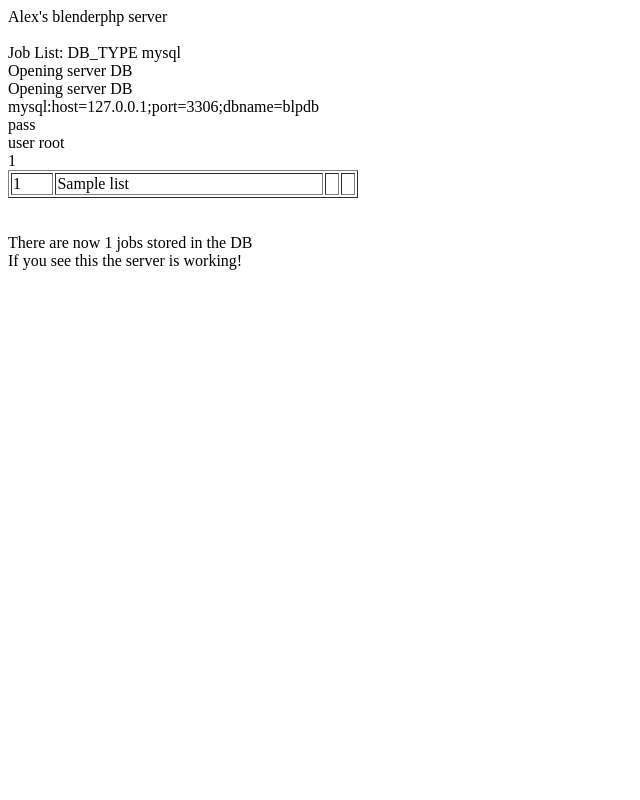
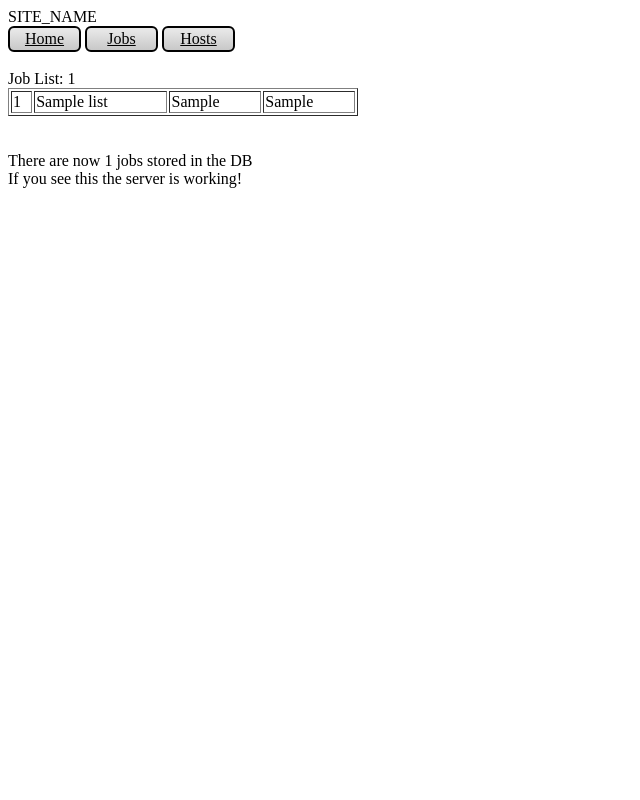
Before and after one commit to avolf/blender_phpserver, a PHP site: page / in a window 1280 px wide. Shown: the whole page, without its empty margins (0-640 px from the left). Run offline with PHP 8.4, Linux system fonts and the light colour scheme; tables that the repository leaves empty or names only in its code hold one stand-in row (values such as "Sample post"); data that the repository does not hold is empty; some libraries are stand-ins or nearby versions.

Commit message:
server: index page now using a templated design (blp-page.tpl.php)

```diff
--- a/server/blp-config.php
+++ b/server/blp-config.php
@@ -10,4 +10,6 @@ define('DB_PASSWORD', '');
 define('DB_HOST', '127.0.0.1');
 /** SQL DB port */
 define('DB_PORT', '3306');
+/** Site name */
+define('SITE_NAME', "Alex's Blender PHP Server");
 ?>
--- a/server/blp-loaddb.php
+++ b/server/blp-loaddb.php
@@ -9,16 +9,16 @@ function init_blphp_db()
 	require_once(RPATH.BLPINC.'/blp-job.php');
 	require_once(RPATH.'/blp-config.php');
 
-	echo "DB_TYPE ";
-	echo DB_TYPE;
-	echo "<br>\n";
+	#echo "DB_TYPE ";
+	#echo DB_TYPE;
+	#echo "<br>\n";
 
 	if (DB_TYPE == 'sqlite2') {
-		echo "Opening SQLite2 DB";
+		#echo "Opening SQLite2 DB";
 		$blpdb=new BlpDB(DB_TYPE,DB_NAME);
 	}
 	else {
-		echo "Opening server DB<br>\n";
+		#echo "Opening server DB<br>\n";
 		$blpdb=new BlpDB(DB_TYPE,DB_HOST,DB_PORT,DB_NAME,DB_USER,DB_PASSWORD);
 	}
 
--- a/server/include/blp-db.php
+++ b/server/include/blp-db.php
@@ -16,9 +16,9 @@ class BlpDB extends PDO
 		$this->user=$user;
 		$this->pass=$pass;
 		$dns = $this->engine.":host=".$this->host.";port=".$this->port.";dbname=".$this->database;
-		echo "Opening server DB<br>$dns<br>";
-		echo "pass $pass<br>";
-		echo "user $user<br>";
+		#echo "Opening server DB<br>$dns<br>";
+		#echo "pass $pass<br>";
+		#echo "user $user<br>";
         parent::__construct( $dns, $this->user, $this->pass );
     }
 
--- /dev/null
+++ b/server/include/blp-page.tpl.php
@@ -0,0 +1,18 @@
+<html xmlns="http://www.w3.org/1999/xhtml">
+<head>
+<meta http-equiv="Content-Type" content="text/html; charset=utf-8" />
+<link rel="stylesheet" type="text/css" href="style/style.css" media="all" />
+<title><?php echo SITE_NAME; ?></title>
+<?php if ($htpl!="") include $htpl ?>
+</head>
+<body>
+<div id="page">
+<?php echo SITE_NAME; ?><br>
+<a class="button" href="index.php" >Home</a>
+<a class="button" href="index.php" >Jobs</a>
+<a class="button" href="index.php" >Hosts</a>
+<br>
+<?php if ($btpl!="") include $btpl ?>
+</div>
+</body>
+</html>
--- a/server/index.php
+++ b/server/index.php
@@ -1,27 +1,12 @@
-Alex's blenderphp server<br><br>
-Job List:
 <?php
 require_once('blp-loaddb.php');
+#init DB
 $blpdb=init_blphp_db();
 
-$njobs=$blpdb->getNumJobs();
-$rows=$blpdb->getJobList();
-$ids=$blpdb->getJobIDList();
-foreach($ids as $id) {
-	echo $id['id'];
-	echo " ";
-}
+#init Templates
+$htpl="";
+$btpl="index.tpl.php";
 
-echo "<table border=\"1\" width=\"350\">";
-foreach($rows as $row) {
-	$id = $row['id'];
-	$cname = $row['name'];
-	$startframe = $row['start'];
-	$endframe = $row['end'];
-	echo "<tr><td>$id</td><td>$cname</td><td>$startframe</td><td>$endframe</td></tr><br>";
-}
-echo "</table><br>";
-
-echo "<br>There are now $njobs jobs stored in the DB<br>";
+#serve Base page template
+include "include/blp-page.tpl.php";
 ?>
-If you see this the server is working!
--- /dev/null
+++ b/server/index.tpl.php
@@ -0,0 +1,24 @@
+<br>
+Job List:
+<?php
+$njobs=$blpdb->getNumJobs();
+$rows=$blpdb->getJobList();
+$ids=$blpdb->getJobIDList();
+foreach($ids as $id) {
+	echo $id['id'];
+	echo " ";
+}
+
+echo "<table border=\"1\" width=\"350\">";
+foreach($rows as $row) {
+	$id = $row['id'];
+	$cname = $row['name'];
+	$startframe = $row['fstart'];
+	$endframe = $row['fend'];
+	echo "<tr><td>$id</td><td>$cname</td><td>$startframe</td><td>$endframe</td></tr><br>";
+}
+echo "</table><br>";
+
+echo "<br>There are now $njobs jobs stored in the DB<br>";
+?>
+If you see this the server is working!
```
